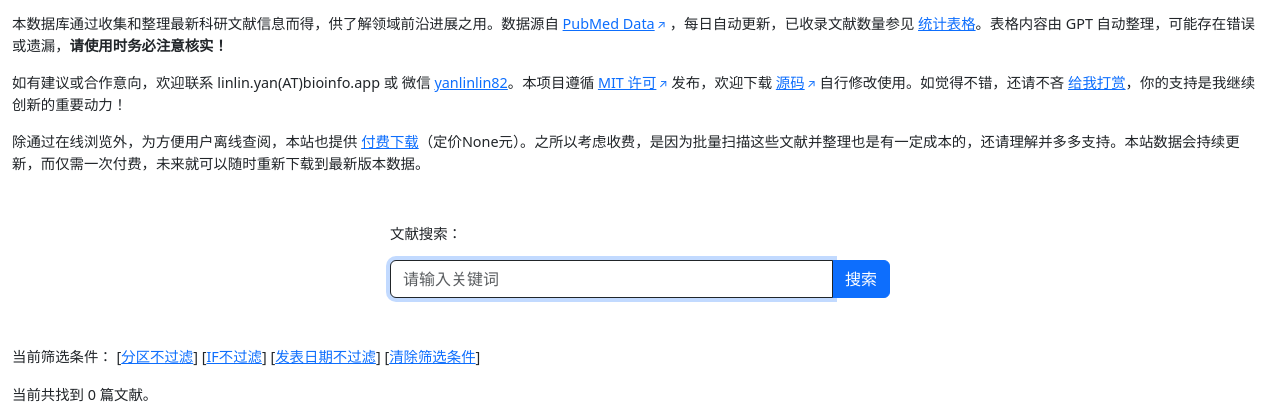
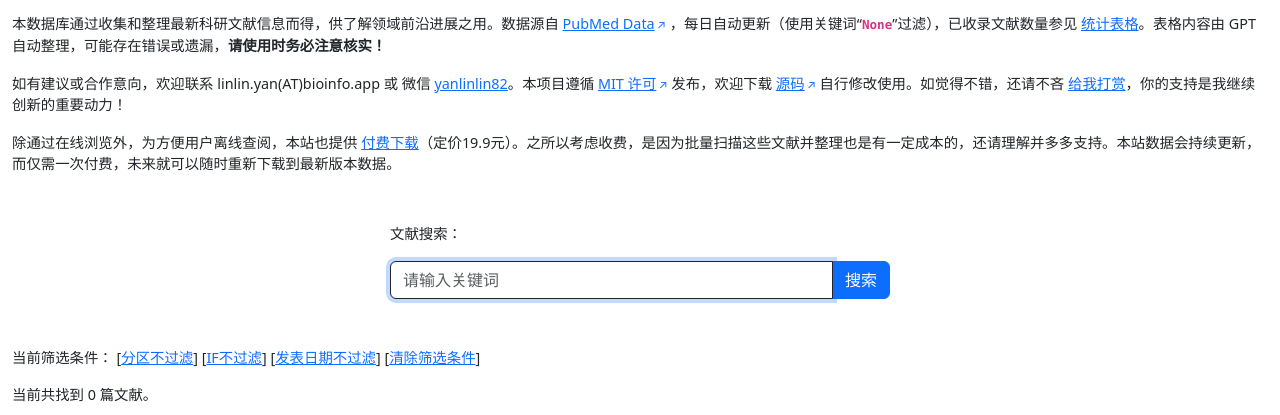
Before and after one commit to yanlinlin82/paper-watcher, a Django app: page / in a window 1280 px wide. Shown: the part 67-482 px from the top of the page. Run offline with Django 5.2, Linux system fonts and the light colour scheme; data that the repository does not hold is empty; parts of the project's set-up code (start-up, migrations or seed data) failed here and were passed over; some libraries are stand-ins or nearby versions.

Commit message:
feat: enhance README and template to include keywords functionality
- Update README.md to provide a clearer introduction and examples of deployed sites.
- Modify core views to include a new environment variable for keywords, with a default value.
- Update home.html template to display the keywords used for filtering in the database description.
- Remove unused QR code image file.

```diff
--- a/core/templates/core/home.html
+++ b/core/templates/core/home.html
@@ -45,7 +45,7 @@
 
 <h1>{{ site_name }}</h1>
 
-<p class="mt-3">本数据库通过收集和整理最新科研文献信息而得，供了解领域前沿进展之用。数据源自 <a href="https://pubmed.ncbi.nlm.nih.gov/download/" target="_blank" class="external-link">PubMed Data</a> ，每日自动更新，已收录文献数量参见 <a href="/stat">统计表格</a>。表格内容由 GPT 自动整理，可能存在错误或遗漏，<b>请使用时务必注意核实！</b></a>
+<p class="mt-3">本数据库通过收集和整理最新科研文献信息而得，供了解领域前沿进展之用。数据源自 <a href="https://pubmed.ncbi.nlm.nih.gov/download/" target="_blank" class="external-link">PubMed Data</a> ，每日自动更新（使用关键词“<b><code>{{ keywords }}</code></b>”过滤），已收录文献数量参见 <a href="/stat">统计表格</a>。表格内容由 GPT 自动整理，可能存在错误或遗漏，<b>请使用时务必注意核实！</b></a>
 
 {% include "core/includes/intro.html" %}
 
--- a/core/views.py
+++ b/core/views.py
@@ -33,14 +33,12 @@
 if site_name is None:
     raise Exception("ERROR: TITLE not set!")
 
-payment_price = os.getenv('PAYMENT_PRICE')
-if payment_price is None:
-    raise Exception("ERROR: PAYMENT_PRICE not set!")
+keywords = os.getenv('KEYWORDS')
+if keywords is None:
+    raise Exception("ERROR: KEYWORDS not set!")
 
-github_url = os.getenv('GITHUB_URL')
-if github_url is None:
-    raise Exception("ERROR: GITHUB_URL not set!")
-
+payment_price = os.getenv('PAYMENT_PRICE', 19.9)
+github_url = os.getenv('GITHUB_URL', 'https://github.com/yanlinlin82/paper-watcher')
 
 def generate_order_id():
     timestamp = int(time.time())
@@ -240,6 +238,7 @@
 
     return render(request, 'core/home.html', {
         'site_name': site_name,
+        'keywords': keywords,
         'github_url': github_url,
         'payment_price': payment_price,
         'query': query,
```
Also changed, not shown: README.md, static/images/qrcode-website.png (deleted).
